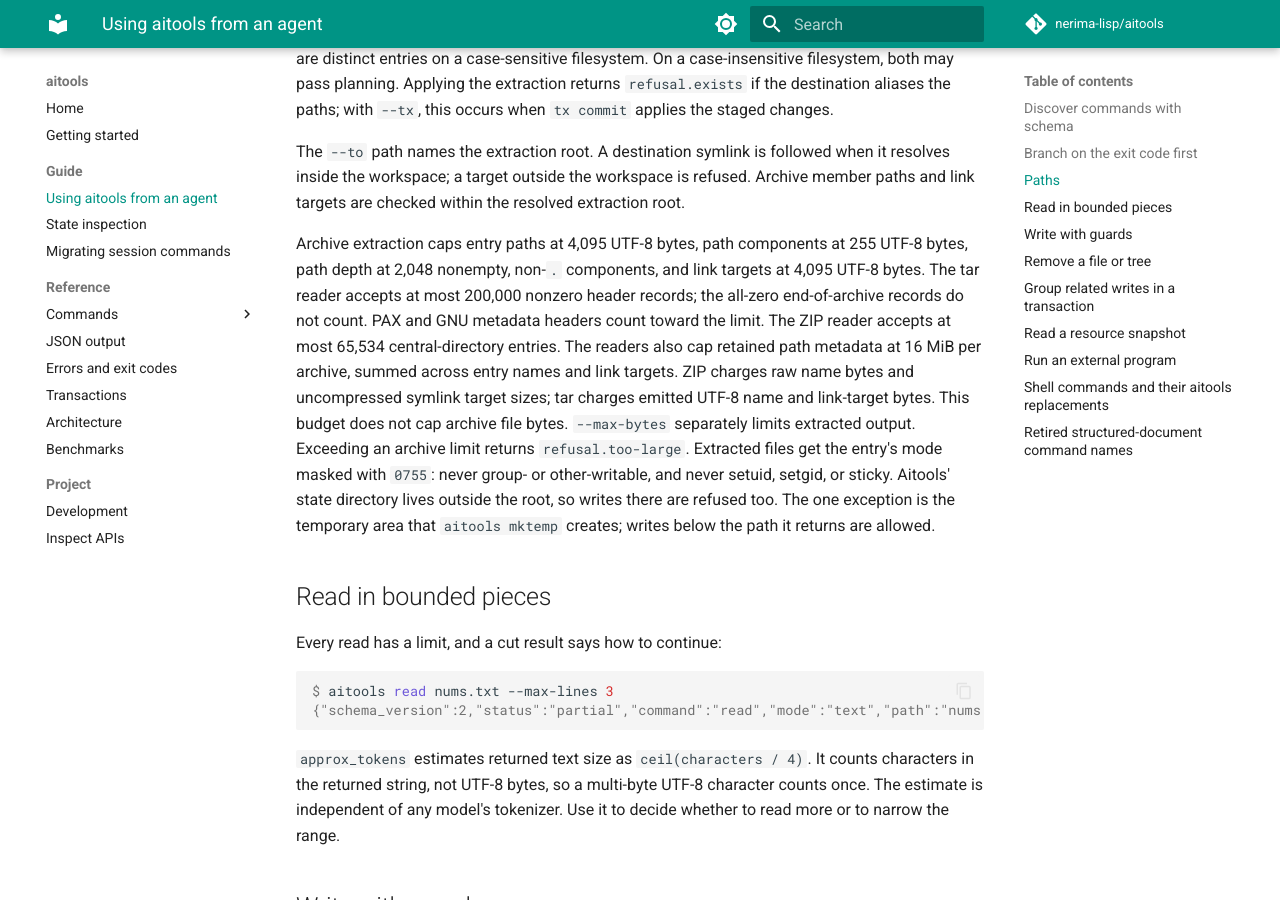
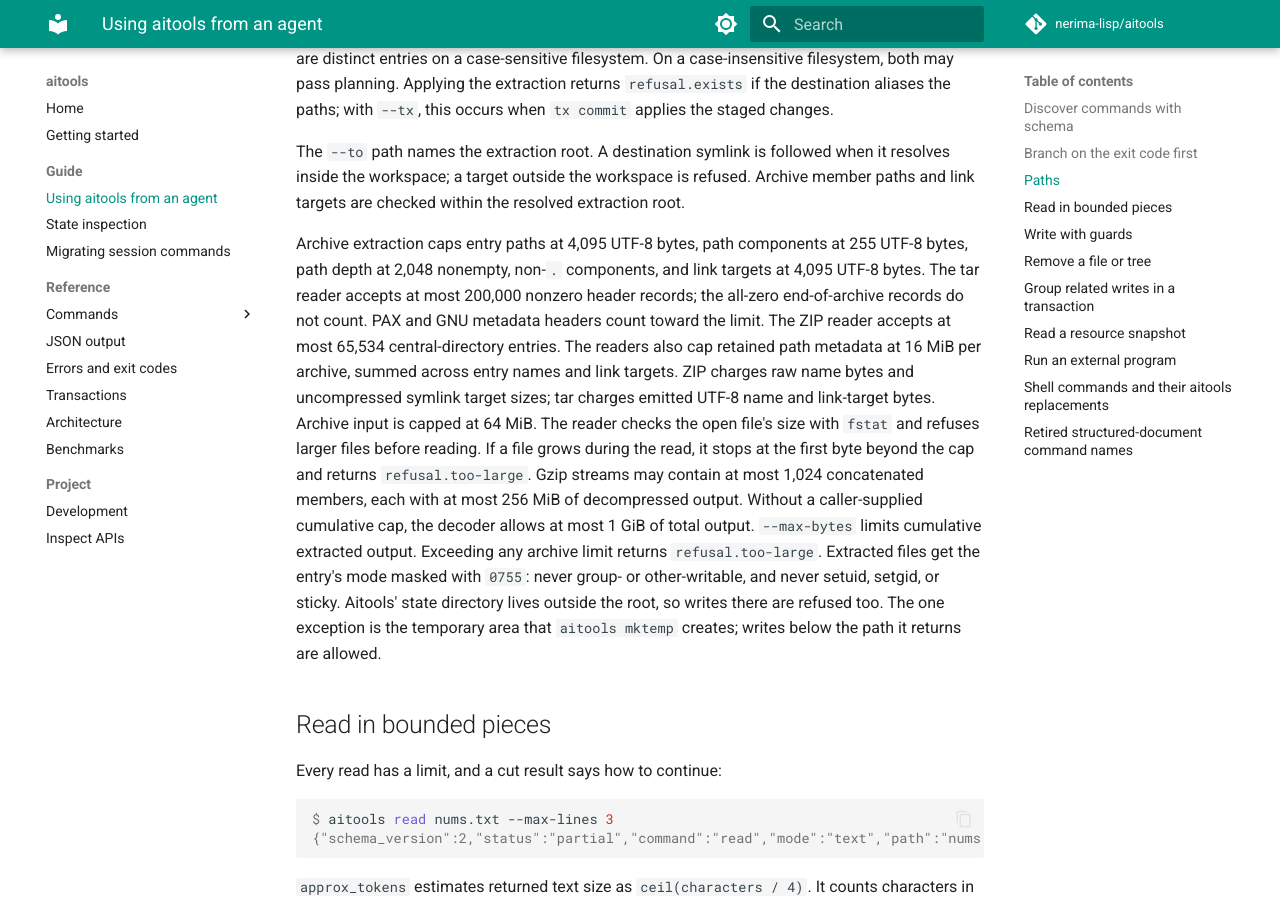
Before and after one commit to nerima-lisp/aitools, an MkDocs documentation site: the page built from docs/src/guide/agents.md, in a window 1280 px wide and 900 px high, scrolled down 1988 px. Built offline with MkDocs 1.6.1 and Material for MkDocs 9.7.7, drawn with Linux system fonts in a browser that asks for light colours; comment, search, counter and statistics services are not loaded.

Commit message:
fix(archive): bound archive inputs and gzip members

```diff
--- a/docs/src/guide/agents.md
+++ b/docs/src/guide/agents.md
@@ -96,9 +96,14 @@ metadata headers count toward the limit. The ZIP reader accepts at most 65,534
 central-directory entries. The readers also cap retained path metadata at
 16 MiB per archive, summed across entry names and link targets. ZIP charges
 raw name bytes and uncompressed symlink target sizes; tar charges emitted
-UTF-8 name and link-target bytes. This budget does not cap archive file bytes.
-`--max-bytes` separately limits extracted output. Exceeding an archive limit
-returns `refusal.too-large`.
+UTF-8 name and link-target bytes. Archive input is capped at 64 MiB. The reader
+checks the open file's size with `fstat` and refuses larger files before
+reading. If a file grows during the read, it stops at the first byte beyond
+the cap and returns `refusal.too-large`. Gzip streams may contain at most
+1,024 concatenated members, each with at most 256 MiB of decompressed output.
+Without a caller-supplied cumulative cap, the decoder allows at most 1 GiB of
+total output. `--max-bytes` limits cumulative extracted output. Exceeding any
+archive limit returns `refusal.too-large`.
 Extracted files get the entry's mode masked with `0755`: never group- or
 other-writable, and never setuid, setgid, or sticky. Aitools' state directory
 lives outside the root, so writes there are refused too. The one
```
Also changed, not shown: CHANGELOG.md, 14 other files.
